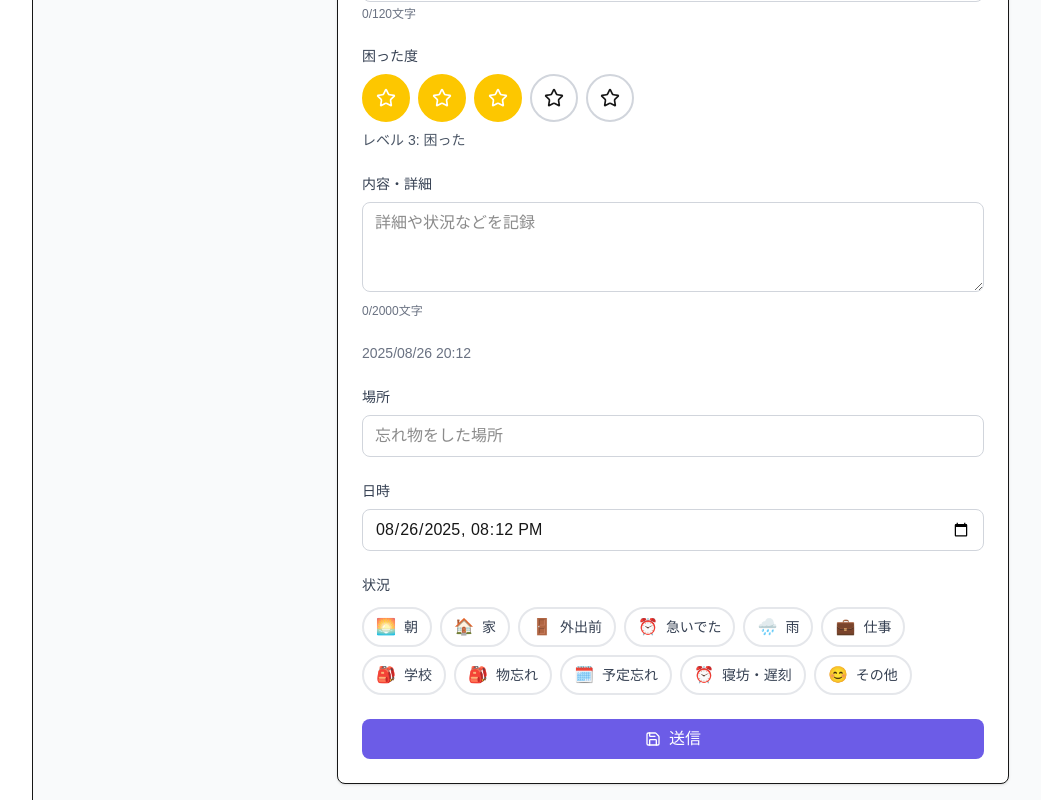
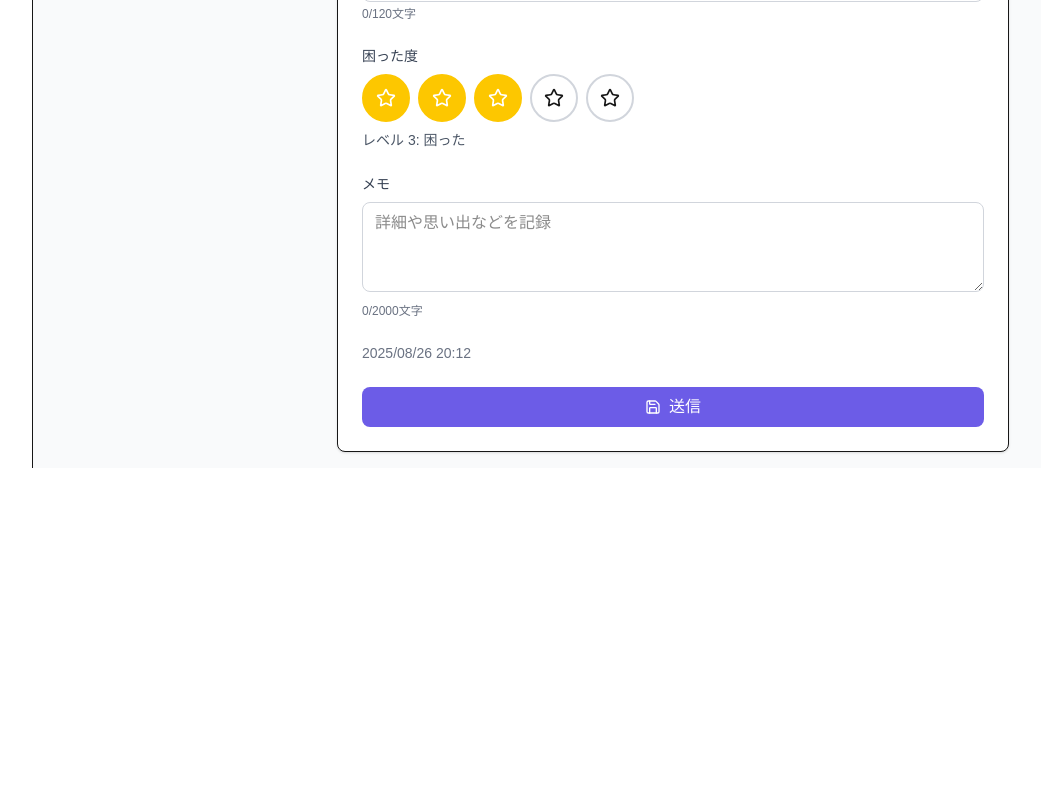
Before and after one commit to saitoumichi/tamu-nya, a Next.js app in the folder frontend/: page /input in a window 1280 px wide. Shown: the part 572-1372 px from the top of the page, without its empty margins (223-1264 px from the left). After the commit the page ends 1040 px from the top, so only its background shows below. Built offline with nearby package versions, Linux system fonts and the light colour scheme.

Commit message:
消した

```diff
--- a/frontend/src/app/input/page.tsx
+++ b/frontend/src/app/input/page.tsx
@@ -268,7 +268,7 @@ export default function InputPage() {
               {/* 内容・詳細 */}
               <div>
                 <label htmlFor="details" className="block text-sm font-medium text-gray-700 mb-2">
-                  内容・詳細
+                  メモ
                 </label>
                 <textarea
                   id="details"
@@ -276,7 +276,7 @@ export default function InputPage() {
                   onChange={(e) => setFormData(prev => ({ ...prev, details: e.target.value }))}
                   rows={3}
                   className="w-full rounded-lg border border-gray-300 px-3 py-2 focus:border-primary focus:outline-none focus:ring-1 focus:ring-primary"
-                  placeholder="詳細や状況などを記録"
+                  placeholder="詳細や思い出などを記録"
                   maxLength={2000}
                 />
                 <p className="text-xs text-gray-500 mt-1">
@@ -295,37 +295,8 @@ export default function InputPage() {
                 })}
               </div>
 
-              {/* 場所 */}
-              <div>
-                <label htmlFor="location" className="block text-sm font-medium text-gray-700 mb-2">
-                  場所
-                </label>
-                <input
-                  type="text"
-                  id="location"
-                  value={formData.location}
-                  onChange={(e) => setFormData(prev => ({ ...prev, location: e.target.value }))}
-                  className="w-full rounded-lg border border-gray-300 px-3 py-2 focus:border-primary focus:outline-none focus:ring-1 focus:ring-primary"
-                  placeholder="忘れ物をした場所"
-                />
-              </div>
-
-              {/* 日時入力 */}
-              <div>
-                <label htmlFor="datetime" className="block text-sm font-medium text-gray-700 mb-2">
-                  日時
-                </label>
-                <input
-                  type="datetime-local"
-                  id="datetime"
-                  value={formData.datetime}
-                  onChange={(e) => setFormData(prev => ({ ...prev, datetime: e.target.value }))}
-                  className="w-full rounded-lg border border-gray-300 px-3 py-2 focus:border-primary focus:outline-none focus:ring-1 focus:ring-primary"
-                />
-              </div>
-
               {/* 状況 */}
-              <div>
+              {/* <div>
                 <label className="block text-sm font-medium text-gray-700 mb-3">
                   状況
                 </label>
@@ -340,7 +311,7 @@ export default function InputPage() {
                     />
                   ))}
                 </div>
-              </div>
+              </div> */}
 
               {/* 送信ボタン */}
               <Button type="button" onClick={handleSubmit} className="w-full">
```
